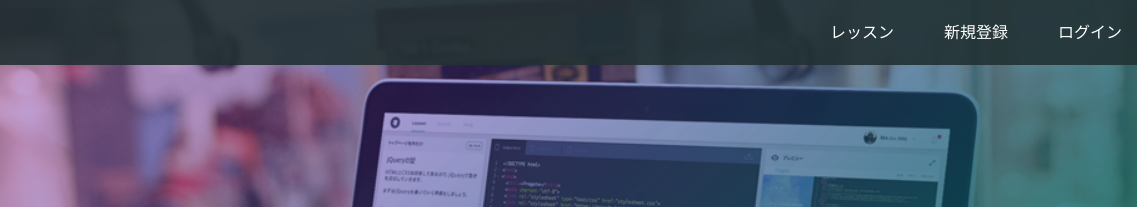
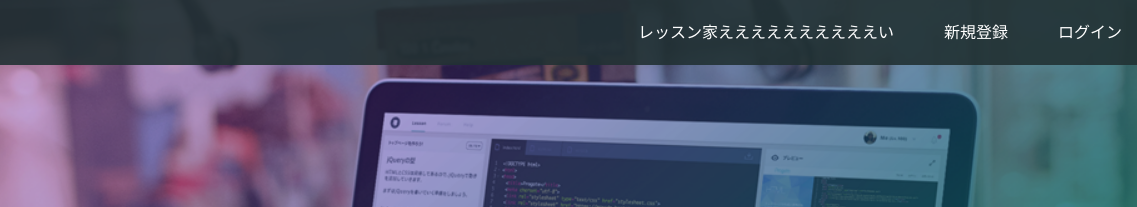
Before and after one commit to yukadan/yukadan.github.io, a plain HTML site: page index.html in a window 1280 px wide. Shown: the top 207 px of the page, 143-1280 px from the left. Drawn offline with Linux system fonts and the light colour scheme.

Commit message:
Update index.html

```diff
--- a/index.html
+++ b/index.html
@@ -15,7 +15,7 @@
       </div>
       <span class="fa fa-bars menu-icon"></span>
       <div class="header-right">
-        <a href="#">レッスン</a>
+        <a href="#">レッスン家ええええええええええい</a>
         <a href="#">新規登録</a>
         <a href="#" class="login">ログイン</a>
       </div>
```
